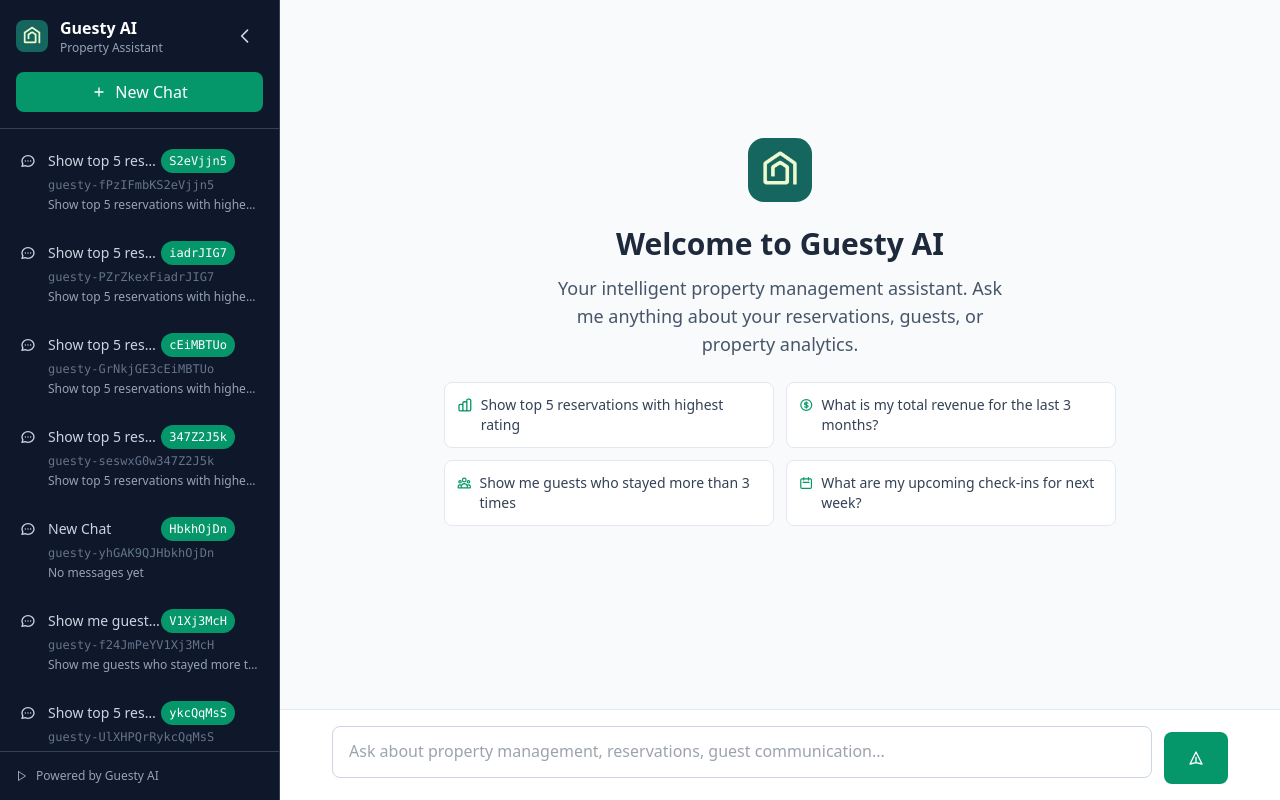
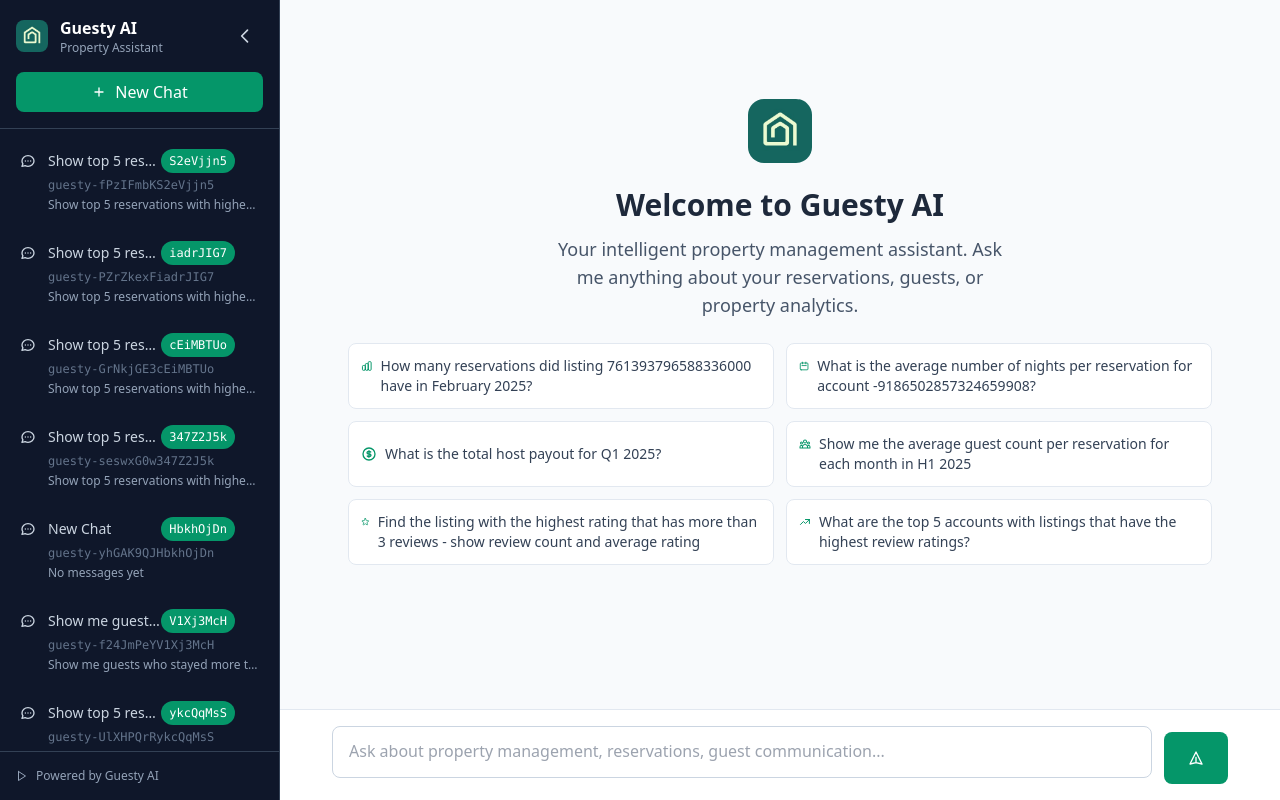
Before and after one commit to idodegani/AI-Analyst, a Django app: page / in a window 1280 px wide. Run offline with Django 5.2, Linux system fonts and the light colour scheme; data comes from the database, SQL or seed files in the repository; some libraries are stand-ins or nearby versions.

Commit message:
implement new session creation for messages and update suggestion buttons in chat interface

```diff
--- a/core/static/js/chat.js
+++ b/core/static/js/chat.js
@@ -166,6 +166,46 @@ class GuestyChat {
         }
     }
 
+    async createNewSessionForMessage() {
+        const internalId = `gs_${Date.now()}_${Math.random().toString(36).substr(2, 9)}`;
+        const guestySessionId = this.generateUniqueGuestySessionId();
+
+        const newSession = {
+            id: internalId,
+            session_id: internalId,
+            guesty_session_id: guestySessionId,
+            title: "New Chat",
+            message_count: 0,
+            last_message: "",
+            created_date: new Date().toISOString()
+        };
+
+        try {
+            const response = await fetch('/api/sessions/create/', {
+                method: 'POST',
+                headers: {
+                    'Content-Type': 'application/json',
+                },
+                body: JSON.stringify(newSession)
+            });
+
+            const data = await response.json();
+
+            if (response.ok) {
+                this.sessions.unshift(data);
+                this.renderSessions();
+                // Set current session but don't show welcome screen
+                this.currentSession = data;
+                this.messages = [];
+                // Don't call showWelcomeScreen() here - let sendMessage handle the UI
+            } else {
+                console.error('Error creating session:', data.error);
+            }
+        } catch (error) {
+            console.error('Error creating session:', error);
+        }
+    }
+
     selectSession(session) {
         this.currentSession = session;
         this.loadMessages(session.id);
@@ -203,19 +243,15 @@ class GuestyChat {
         input.value = '';
         this.autoResizeTextarea(input);
 
-        // Create session if none exists
+        // Create session if none exists, but don't show welcome screen
         if (!this.currentSession) {
-            await this.createNewSession();
+            await this.createNewSessionForMessage();
         }
 
         await this.sendMessage(message);
     }
 
     async sendMessage(content) {
-        if (!this.currentSession) {
-            await this.createNewSession();
-        }
-
         try {
             // Hide welcome screen immediately when sending first message
             this.hideWelcomeScreen();
--- a/core/templates/index.html
+++ b/core/templates/index.html
@@ -132,13 +132,21 @@
                             Your intelligent property management assistant. Ask me anything about your reservations, guests, or property analytics.
                         </p>
 
-                        <div class="grid grid-cols-1 md:grid-cols-2 gap-3 max-w-2xl">
+                        <div class="grid grid-cols-1 md:grid-cols-2 gap-3 max-w-4xl">
                             <button class="suggestion-btn text-left p-3 bg-white border border-slate-200 rounded-lg hover:border-emerald-300 hover:bg-emerald-50 text-sm text-slate-700 transition-colors group">
                                 <div class="flex items-start gap-2">
                                     <svg class="w-4 h-4 text-emerald-600 mt-0.5 group-hover:scale-110 transition-transform" fill="none" stroke="currentColor" viewBox="0 0 24 24">
                                         <path stroke-linecap="round" stroke-linejoin="round" stroke-width="2" d="M9 19v-6a2 2 0 00-2-2H5a2 2 0 00-2 2v6a2 2 0 002 2h2a2 2 0 002-2zm0 0V9a2 2 0 012-2h2a2 2 0 012 2v10m-6 0a2 2 0 002 2h2a2 2 0 002-2m0 0V5a2 2 0 012-2h2a2 2 0 012 2v14a2 2 0 01-2 2h-2a2 2 0 01-2-2z"></path>
                                     </svg>
-                                    <span>Show top 5 reservations with highest rating</span>
+                                    <span>How many reservations did listing 761393796588336000 have in February 2025?</span>
+                                </div>
+                            </button>
+                            <button class="suggestion-btn text-left p-3 bg-white border border-slate-200 rounded-lg hover:border-emerald-300 hover:bg-emerald-50 text-sm text-slate-700 transition-colors group">
+                                <div class="flex items-start gap-2">
+                                    <svg class="w-4 h-4 text-emerald-600 mt-0.5 group-hover:scale-110 transition-transform" fill="none" stroke="currentColor" viewBox="0 0 24 24">
+                                        <path stroke-linecap="round" stroke-linejoin="round" stroke-width="2" d="M8 7V3m8 4V3m-9 8h10M5 21h14a2 2 0 002-2V7a2 2 0 00-2-2H5a2 2 0 00-2 2v12a2 2 0 002 2z"></path>
+                                    </svg>
+                                    <span>What is the average number of nights per reservation for account -9186502857324659908?</span>
                                 </div>
                             </button>
                             <button class="suggestion-btn text-left p-3 bg-white border border-slate-200 rounded-lg hover:border-emerald-300 hover:bg-emerald-50 text-sm text-slate-700 transition-colors group">
@@ -146,7 +154,7 @@
                                     <svg class="w-4 h-4 text-emerald-600 mt-0.5 group-hover:scale-110 transition-transform" fill="none" stroke="currentColor" viewBox="0 0 24 24">
                                         <path stroke-linecap="round" stroke-linejoin="round" stroke-width="2" d="M12 8c-1.657 0-3 .895-3 2s1.343 2 3 2 3 .895 3 2-1.343 2-3 2m0-8c1.11 0 2.08.402 2.599 1M12 8V7m0 1v8m0 0v1m0-1c-1.11 0-2.08-.402-2.599-1M21 12a9 9 0 11-18 0 9 9 0 0118 0z"></path>
                                     </svg>
-                                    <span>What is my total revenue for the last 3 months?</span>
+                                    <span>What is the total host payout for Q1 2025?</span>
                                 </div>
                             </button>
                             <button class="suggestion-btn text-left p-3 bg-white border border-slate-200 rounded-lg hover:border-emerald-300 hover:bg-emerald-50 text-sm text-slate-700 transition-colors group">
@@ -154,15 +162,23 @@
                                     <svg class="w-4 h-4 text-emerald-600 mt-0.5 group-hover:scale-110 transition-transform" fill="none" stroke="currentColor" viewBox="0 0 24 24">
                                         <path stroke-linecap="round" stroke-linejoin="round" stroke-width="2" d="M17 20h5v-2a3 3 0 00-5.356-1.857M17 20H7m10 0v-2c0-.656-.126-1.283-.356-1.857M7 20H2v-2a3 3 0 015.356-1.857M7 20v-2c0-.656.126-1.283.356-1.857m0 0a5.002 5.002 0 019.288 0M15 7a3 3 0 11-6 0 3 3 0 016 0zm6 3a2 2 0 11-4 0 2 2 0 014 0zM7 10a2 2 0 11-4 0 2 2 0 014 0z"></path>
                                     </svg>
-                                    <span>Show me guests who stayed more than 3 times</span>
+                                    <span>Show me the average guest count per reservation for each month in H1 2025</span>
                                 </div>
                             </button>
                             <button class="suggestion-btn text-left p-3 bg-white border border-slate-200 rounded-lg hover:border-emerald-300 hover:bg-emerald-50 text-sm text-slate-700 transition-colors group">
                                 <div class="flex items-start gap-2">
                                     <svg class="w-4 h-4 text-emerald-600 mt-0.5 group-hover:scale-110 transition-transform" fill="none" stroke="currentColor" viewBox="0 0 24 24">
-                                        <path stroke-linecap="round" stroke-linejoin="round" stroke-width="2" d="M8 7V3m8 4V3m-9 8h10M5 21h14a2 2 0 002-2V7a2 2 0 00-2-2H5a2 2 0 00-2 2v12a2 2 0 002 2z"></path>
+                                        <path stroke-linecap="round" stroke-linejoin="round" stroke-width="2" d="M11.049 2.927c.3-.921 1.603-.921 1.902 0l1.519 4.674a1 1 0 00.95.69h4.915c.969 0 1.371 1.24.588 1.81l-3.976 2.888a1 1 0 00-.363 1.118l1.518 4.674c.3.922-.755 1.688-1.538 1.118l-3.976-2.888a1 1 0 00-1.176 0l-3.976 2.888c-.783.57-1.838-.197-1.538-1.118l1.518-4.674a1 1 0 00-.363-1.118l-3.976-2.888c-.784-.57-.38-1.81.588-1.81h4.914a1 1 0 00.951-.69l1.519-4.674z"></path>
                                     </svg>
-                                    <span>What are my upcoming check-ins for next week?</span>
+                                    <span>Find the listing with the highest rating that has more than 3 reviews - show review count and average rating</span>
+                                </div>
+                            </button>
+                            <button class="suggestion-btn text-left p-3 bg-white border border-slate-200 rounded-lg hover:border-emerald-300 hover:bg-emerald-50 text-sm text-slate-700 transition-colors group">
+                                <div class="flex items-start gap-2">
+                                    <svg class="w-4 h-4 text-emerald-600 mt-0.5 group-hover:scale-110 transition-transform" fill="none" stroke="currentColor" viewBox="0 0 24 24">
+                                        <path stroke-linecap="round" stroke-linejoin="round" stroke-width="2" d="M13 7h8m0 0v8m0-8l-8 8-4-4-6 6"></path>
+                                    </svg>
+                                    <span>What are the top 5 accounts with listings that have the highest review ratings?</span>
                                 </div>
                             </button>
                         </div>
```
